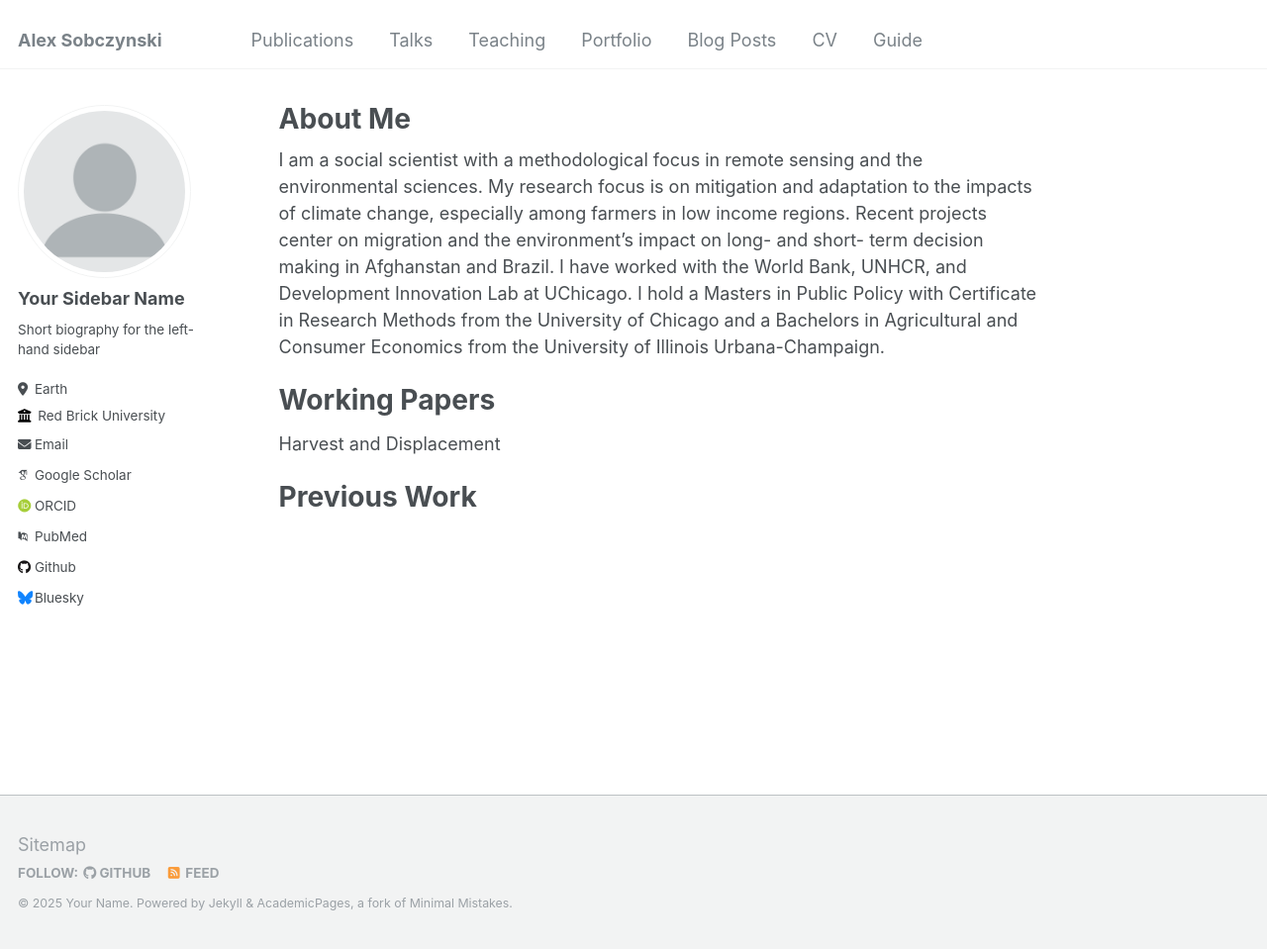
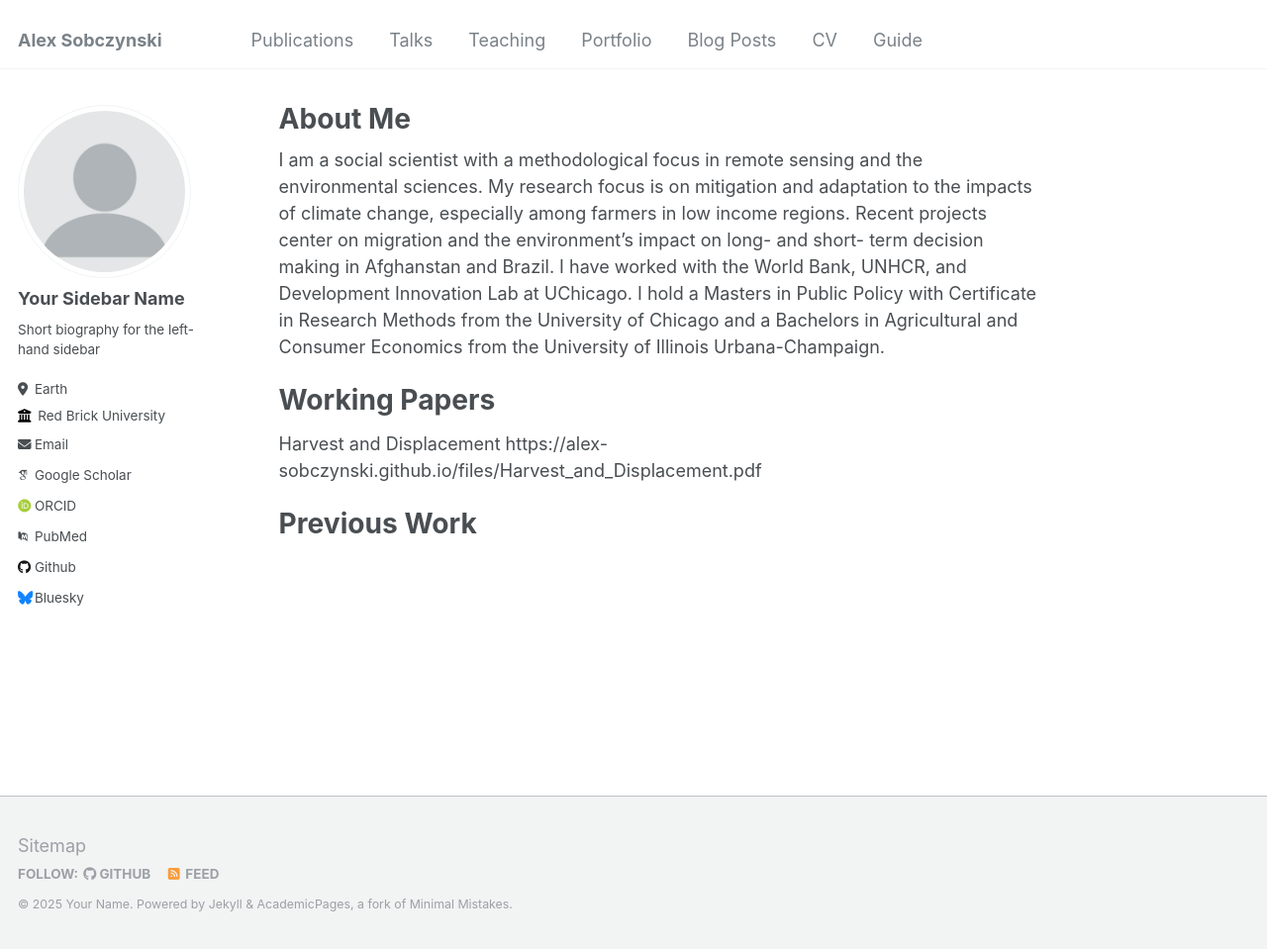
Before and after one commit to alex-sobczynski/alex-sobczynski.github.io, a Jekyll site: the page built from _pages/about.md, in a window 1280 px wide and 959 px high. Shown: the whole window at 99% size. Built offline with Jekyll 4.4.1, drawn with Linux system fonts in a browser that asks for light colours; some web fonts are replaced; part of the change alters nothing that is shown.

Commit message:
Update about.md

```diff
--- a/_pages/about.md
+++ b/_pages/about.md
@@ -11,7 +11,7 @@ I am a social scientist with a methodological focus in remote sensing and the en
 
 Working Papers
 ======
-Harvest and Displacement
+Harvest and Displacement https://alex-sobczynski.github.io/files/Harvest_and_Displacement.pdf
 
 Previous Work
 ======
```
